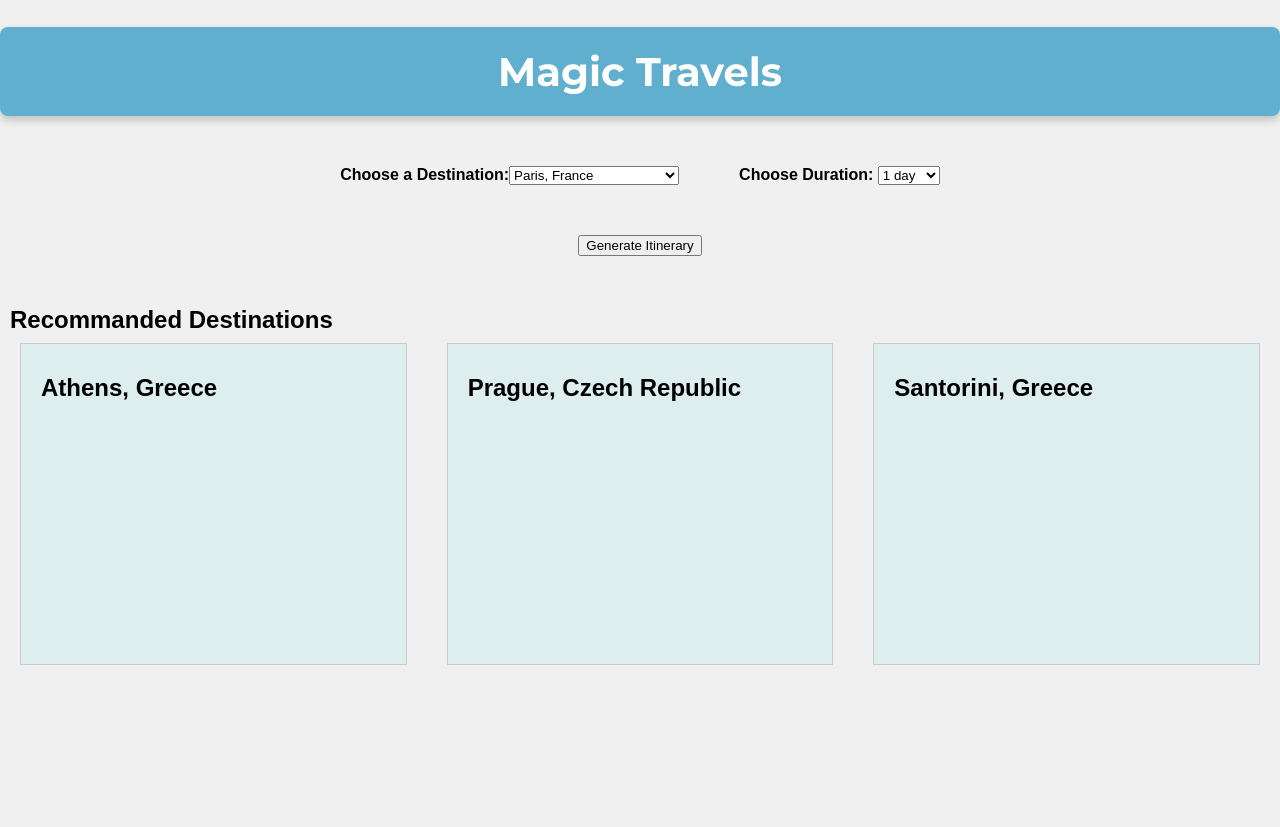
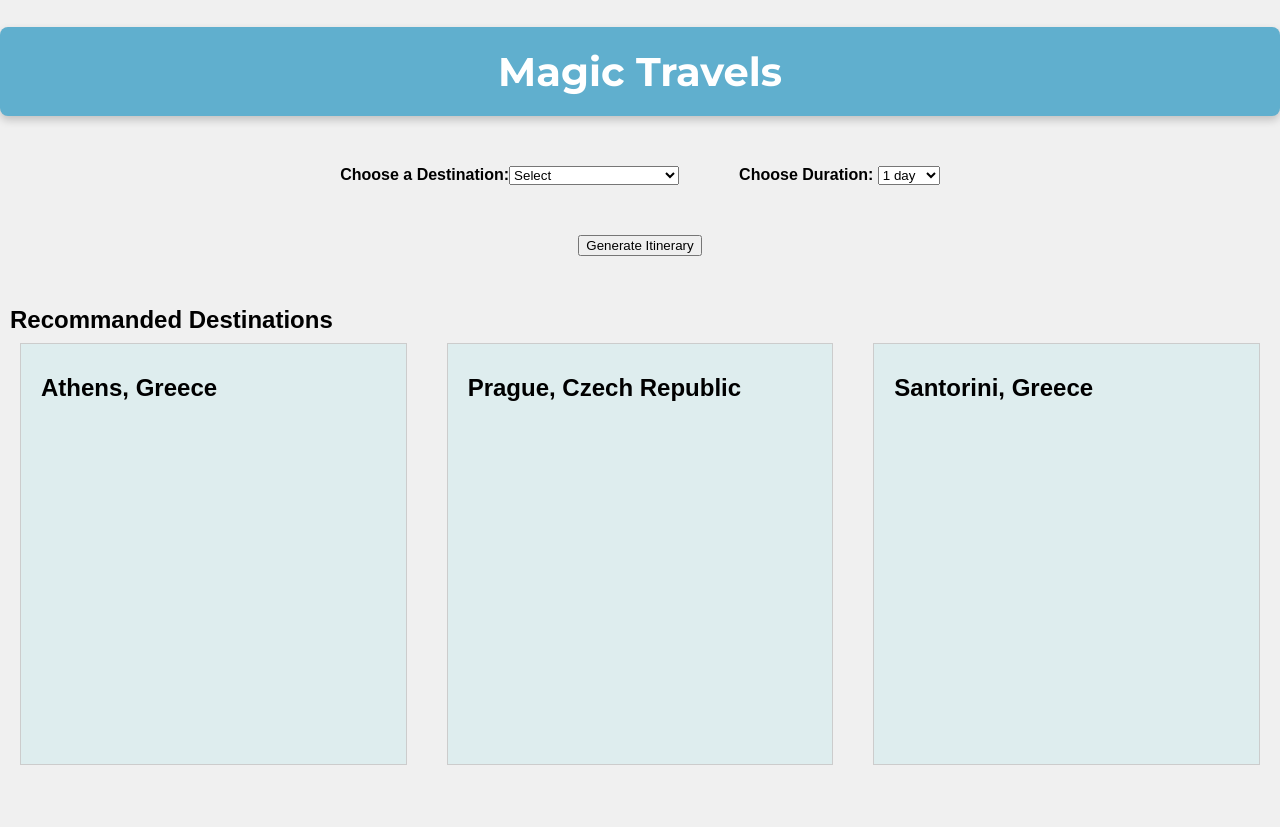
Before and after one commit to Adanato/Babel, a Flask app: page / in a window 1280 px wide. Run offline with Flask 3, Linux system fonts and the light colour scheme; some libraries are stand-ins or nearby versions.

Commit message:
CSS changes to home page

```diff
--- a/backend/static/styles.css
+++ b/backend/static/styles.css
@@ -119,8 +119,7 @@ body {
 /* Since I am going to have images in suggestion, how will resizing the page affect the images? */
 .suggestions_container{
     width: 100%;
-    /* background-color: blanchedalmond; */
-    /* overflow-y: auto; */
+
 
 }
 .suggestions_container h2 {
@@ -132,11 +131,12 @@ body {
     display: flex;
     align-items: center;
     justify-content: space-between;
-    height: 300px;
+    height: 400px;
 }
 .suggest_button {
     background-color: #deedee;
-    height: 300px;
+    height: 400px;
+    width: 400px;
     margin: 20px; /* changed */
     padding: 10px;
     border: 1px solid #ccc;
--- a/backend/templates/index.html
+++ b/backend/templates/index.html
@@ -17,16 +17,9 @@
         <div class="destination_dropdown">
             <span class="text-next-to-button"> Choose a Destination: </span>
             <select id="destination_select">
+                <option value="Select">Select</option>
                 <!-- Options wll be populated by Javascript-->
             </select>
-            <!-- <button onclick="myFunction()" class="dropbtn">Destinations</button> -->
-            <div id="my_dest_dropdown" class="dropdown-content">
-                <!-- This is where we'd have to connect it to the API and get cities from it -->
-                <a href="#">Paris</a>
-                <a href="#">London</a>
-                <a href="#">New York</a>
-                <a href="#">Tokyo</a>
-            </div>
         </div>
         <div class="duration_counter">
             <span class="text-next-to-duration"> Choose Duration:</span>
```
